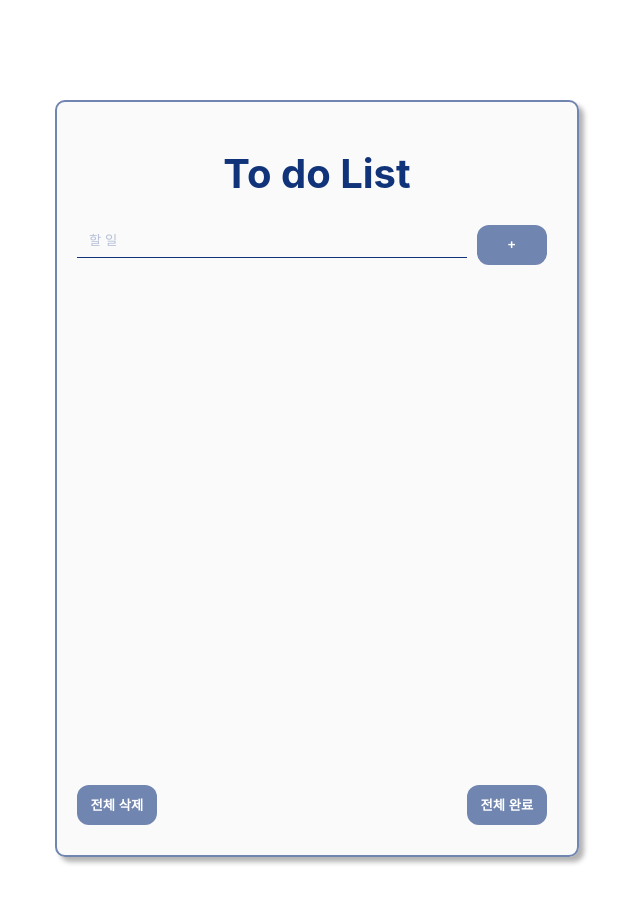
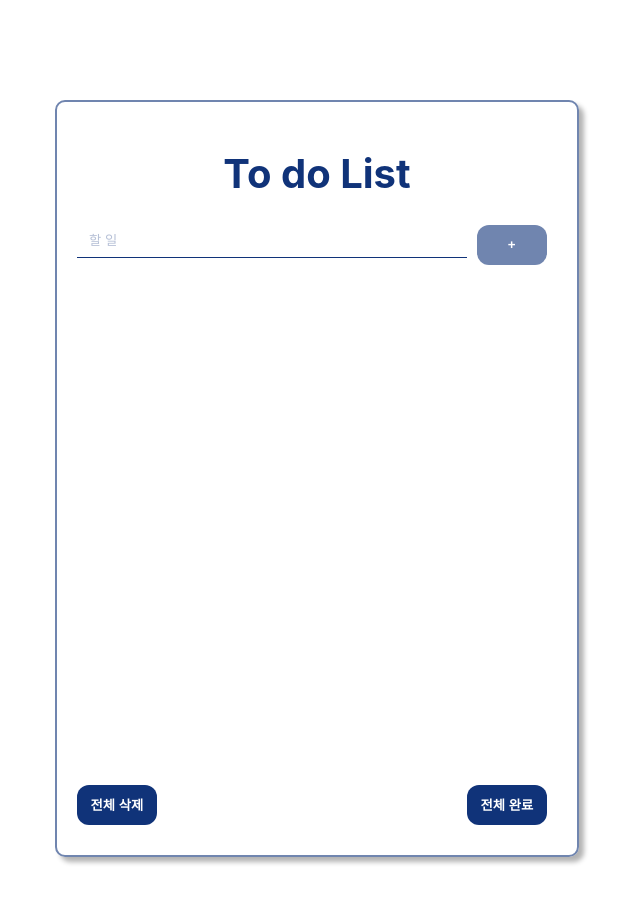
Before and after one commit to Fifi5666/Clush_Front, a React (Create React App) app in the folder TodoList/todo-app/: page / in a window 1280 px wide. Shown: the top 902 px of the page, without its empty margins (323-963 px from the left). Built offline with nearby package versions, Linux system fonts and the light colour scheme.

Commit message:
css 버튼 수정

```diff
--- a/TodoList/todo-app/src/App.css
+++ b/TodoList/todo-app/src/App.css
@@ -6,7 +6,7 @@
   border: 2px solid rgb(112, 133, 175);
   border-radius: 10px;
   box-shadow: 5px 5px 5px rgba(0, 0, 0, 0.3);
-  background-color: rgba(200, 200, 200, 0.1);
+  /* background-color: rgba(200, 200, 200, 0.1); */
 }
 
 .header {
@@ -45,7 +45,7 @@
 }
 
 .btn {
-  width: 80px;
+  width: 40px;
   height: 40px;
   padding: 0 10px;
   font-weight: bold;
@@ -56,12 +56,33 @@
   cursor: pointer;
 }
 
+.btn-f {
+  width: 80px;
+  height: 40px;
+  padding: 0 10px;
+  font-weight: bold;
+  border: none;
+  border-radius: 12px;
+  background-color: rgb(16, 51, 121);
+  color: white;
+  cursor: pointer;
+}
+
 .btn:hover {
   background-color: rgb(16, 51, 121);
   box-shadow: 2px 2px 5px rgba(0, 0, 0, 0.5);
 }
 
+.btn-f:hover {
+  background-color: rgb(5, 15, 37);
+  box-shadow: 2px 2px 5px rgba(0, 0, 0, 0.5);
+}
+
 .btn:active {
+  box-shadow: none;
+}
+
+.btn-f:active {
   box-shadow: none;
 }
 
--- a/TodoList/todo-app/src/components/TodoFooter.jsx
+++ b/TodoList/todo-app/src/components/TodoFooter.jsx
@@ -4,10 +4,10 @@ const TodoFooter = () => {
   return (
     <div className='footer'>
       <div className="item">
-        <button className="btn">전체 삭제</button>
+        <button className="btn-f">전체 삭제</button>
       </div>
       <div className="item">
-        <button className="btn">전체 완료</button>
+        <button className="btn-f">전체 완료</button>
       </div>
     </div>
   )
```
